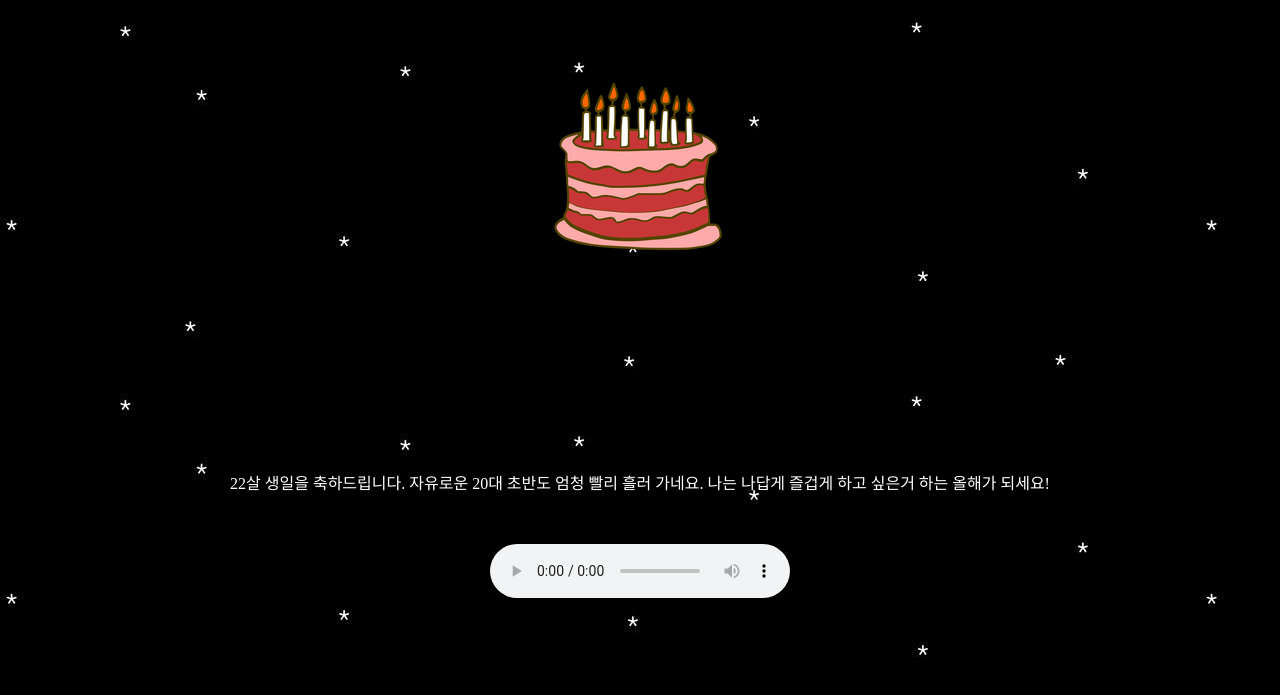
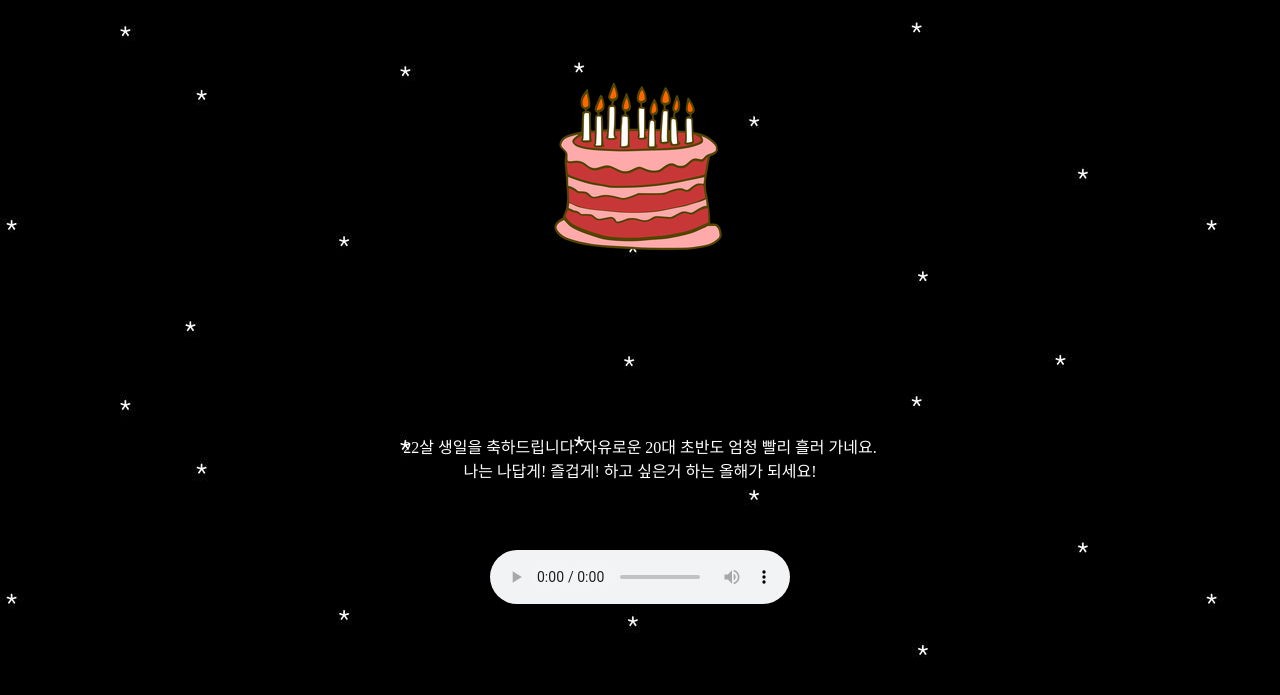
Before and after one commit to xxxjjhhh/xxxjjhhh.github.io, a plain HTML site: page index.html in a window 1280 px wide. Shown: the part 87-782 px from the top of the page. Drawn offline with Linux system fonts and the light colour scheme; a web font is replaced by a local one.

Commit message:
Update index.html

```diff
--- a/index.html
+++ b/index.html
@@ -24,8 +24,8 @@
       <main>
         <p><br><br><br></p>
         <img src="cake1.png" alt="error">
-        <p><br><br><br><br><br><br><br><br><br></p>
-        <p style="color:#FFFFFF"> 22살 생일을 축하드립니다. 자유로운 20대 초반도 엄청 빨리 흘러 가네요. 나는 나답게 즐겁게 하고 싶은거 하는 올해가 되세요!</p>
+        <p><br><br><br><br><br><br><br></p>
+        <p style="color:#FFFFFF"> 22살 생일을 축하드립니다. 자유로운 20대 초반도 엄청 빨리 흘러 가네요.<br> 나는 나답게! 즐겁게! 하고 싶은거 하는 올해가 되세요!<br><br></p>
         <p style="color:#FFFFFF">&nbsp;&nbsp;&nbsp;&nbsp;&nbsp;&nbsp;&nbsp;&nbsp;&nbsp;&nbsp;&nbsp;&nbsp;&nbsp;&nbsp;&nbsp;</p>
       </main>
     <footer>
```
